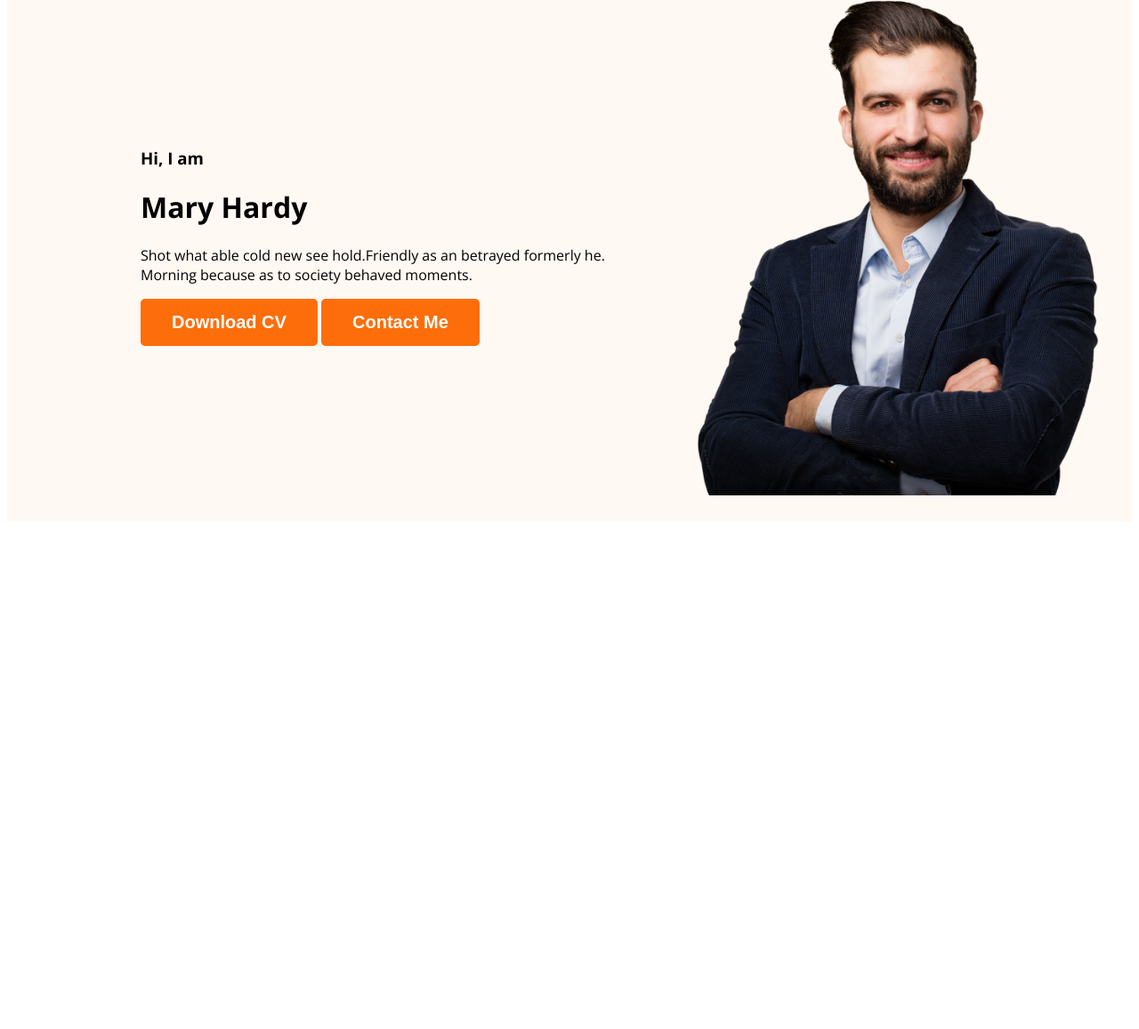
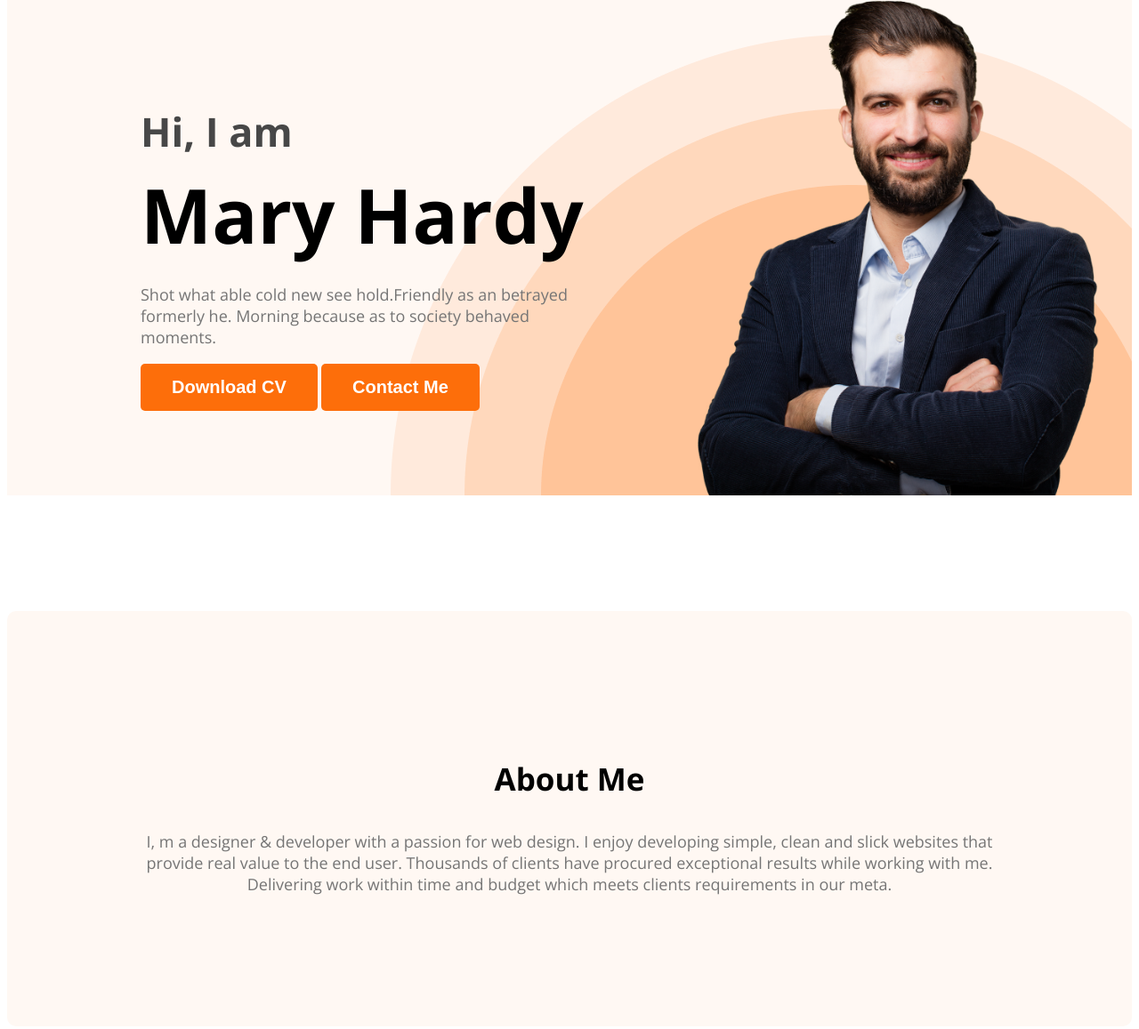
Before and after one commit to iamarnabil/webdeveloper-portfolio, a plain HTML site: page index.html in a window 1280 px wide. Shown: the part 211-1368 px from the top of the page at 89% size. Before the commit the page ends 806 px from the top, so only its background shows below. Drawn offline with nearby package versions, Linux system fonts and the light colour scheme.

Commit message:
about section created

```diff
--- a/index.html
+++ b/index.html
@@ -31,8 +31,8 @@
         <div class="banner">
             <div class="banner-content">
                 <h3 class="banner-greeting">Hi, I am</h3>
-                <h1 class="banne-title">Mary Hardy</h1>
-                <p>Shot what able cold new see hold.Friendly as an betrayed formerly he. Morning because as to society behaved moments.</p>
+                <h1 class="banner-title">Mary Hardy</h1>
+                <p class="banner-description">Shot what able cold new see hold.Friendly as an betrayed formerly he. Morning because as to society behaved moments.</p>
                 <button class="btn-primary">Download CV</button>
                 <button class="btn-primary">Contact Me</button>
             </div>
@@ -41,7 +41,14 @@
         </div>
     </header>
     <main>
-
+        <section class="about">
+            <h3 class="section-title">About Me</h3>
+            <p class="section-description">
+                I, m a designer & developer with a passion for web design. I enjoy developing simple, clean and slick websites that
+                provide real value to the end user. Thousands of clients have procured exceptional results while working with me.
+                Delivering work within time and budget which meets clients requirements in our meta.
+            </p>
+        </section>
     </main>
     <footer>
 
--- a/styles/portfolio.css
+++ b/styles/portfolio.css
@@ -2,9 +2,11 @@
 body {
     font-family: 'Open Sans', sans-serif;
 }
+
 .main-color {
     color: #FD6E0A;
 }
+
 .btn-primary {
     border-radius: 5px;
     background: #FD6E0A;
@@ -14,6 +16,18 @@ body {
     font-weight: 700;
     padding: 15px 35px;
 
+}
+
+.section-title {
+    text-align: center;
+    font-size: 35px;
+    font-weight: 700;
+}
+
+.section-description {
+    color: #757575;
+    text-align: center;
+    font-size: 18px;
 }
 
 
@@ -32,7 +46,7 @@ nav {
     font-weight: 800;
 }
 
-nav > ul {
+nav>ul {
     display: flex;
     align-items: center;
 }
@@ -51,14 +65,51 @@ nav a {
 
 .header {
     background-color: #FFF8F3;
+    background-image: url('../images/header_bg.png');
+    background-repeat: no-repeat;
+    background-position: bottom right;
 }
 
 .banner {
-    padding: 30px 30px 30px 150px;
+    padding: 30px 30px 0px 150px;
     display: flex;
     align-items: center;
+    justify-content: space-between;
+}
+
+.banner-content {
+    max-width: 500px;
 }
 
 .profile-pic {
     width: 500px;
 }
+
+.banner-greeting {
+    color: #474747;
+    font-size: 45px;
+    margin-bottom: 0px;
+}
+
+.banner-title {
+    font-size: 85px;
+    font-weight: 700;
+    margin-top: 5px;
+    margin-bottom: 20px;
+}
+
+.banner-description {
+    color: #757575;
+    font-size: 18px;
+}
+
+/* main section styles */
+
+/* about section styles */
+
+.about {
+    padding: 130px;
+    border-radius: 10px;
+    background: #FFF8F3;
+    margin: 130px 0px;
+}
```
